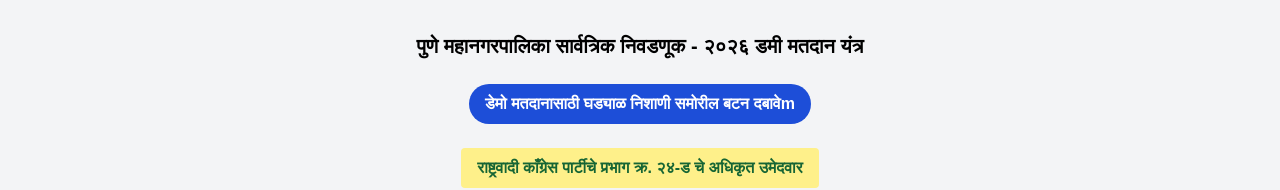
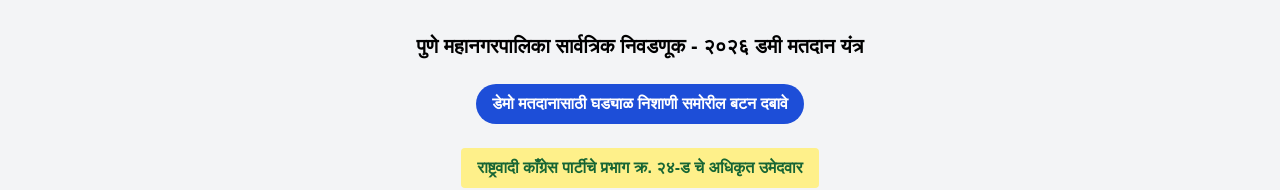
Before and after one commit to corporateDynastical/ganesh_navthare_dummyvote, a Next.js app: page / in a window 1280 px wide. Shown: the top 190 px of the page. Built offline with nearby package versions, Linux system fonts and the light colour scheme.

Commit message:
Update page.tsx

```diff
--- a/app/page.tsx
+++ b/app/page.tsx
@@ -32,7 +32,7 @@
 
       <div className="text-center mb-4 pt-2">
         <span className="bg-blue-700 font-bold text-white px-4 py-2 inline-block rounded-full">
-          डेमो मतदानासाठी घड्याळ निशाणी समोरील बटन दबावेm
+          डेमो मतदानासाठी घड्याळ निशाणी समोरील बटन दबावे
         </span>
       </div>
 
```
